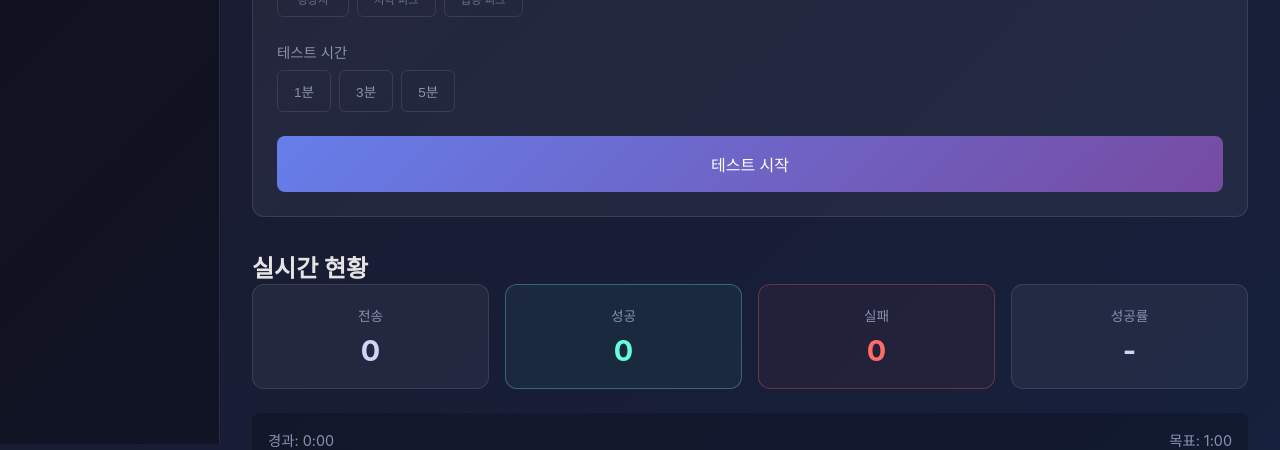
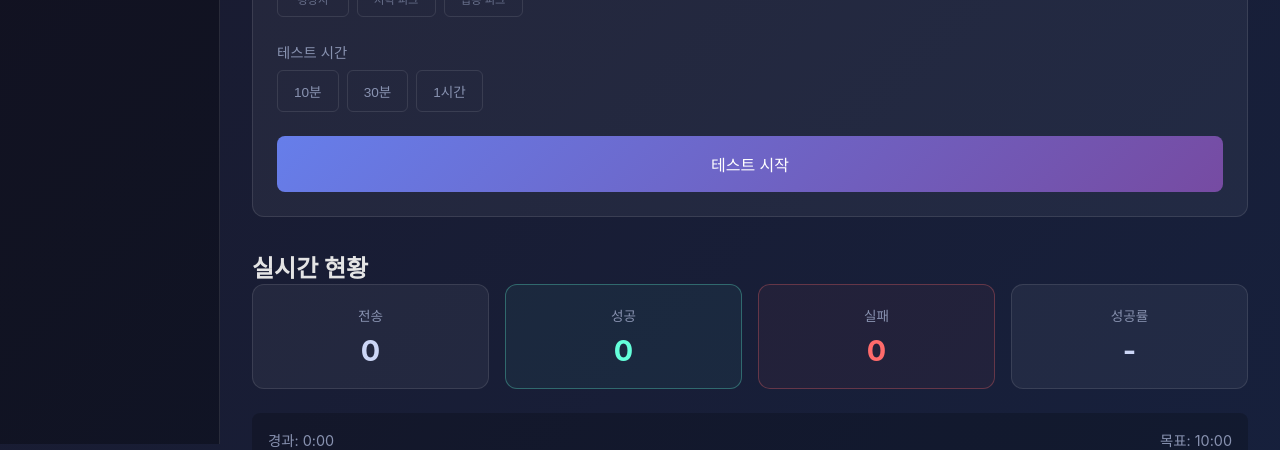
Before and after one commit to ddos-team-project/ddos-apps, a React (Vite) app in the folder infra-test/: page /load-test in a window 1280 px wide. Shown: the part 356-806 px from the top of the page. Built offline with nearby package versions, Linux system fonts and the light colour scheme.

Commit message:
feat: 테스트 시간 옵션 변경 (10분/30분/1시간)

```diff
--- a/infra-test/src/pages/LoadTest.jsx
+++ b/infra-test/src/pages/LoadTest.jsx
@@ -9,7 +9,7 @@ export default function LoadTest() {
   // 설정
   const [region, setRegion] = useState('seoul')
   const [tps, setTps] = useState(22)
-  const [duration, setDuration] = useState(60) // 초 단위
+  const [duration, setDuration] = useState(600) // 초 단위
 
   // 상태
   const [isRunning, setIsRunning] = useState(false)
@@ -35,9 +35,9 @@ export default function LoadTest() {
   ]
 
   const durationOptions = [
-    { value: 60, label: '1분' },
-    { value: 180, label: '3분' },
-    { value: 300, label: '5분' },
+    { value: 600, label: '10분' },
+    { value: 1800, label: '30분' },
+    { value: 3600, label: '1시간' },
   ]
 
   // 테스트 ID 생성
```
